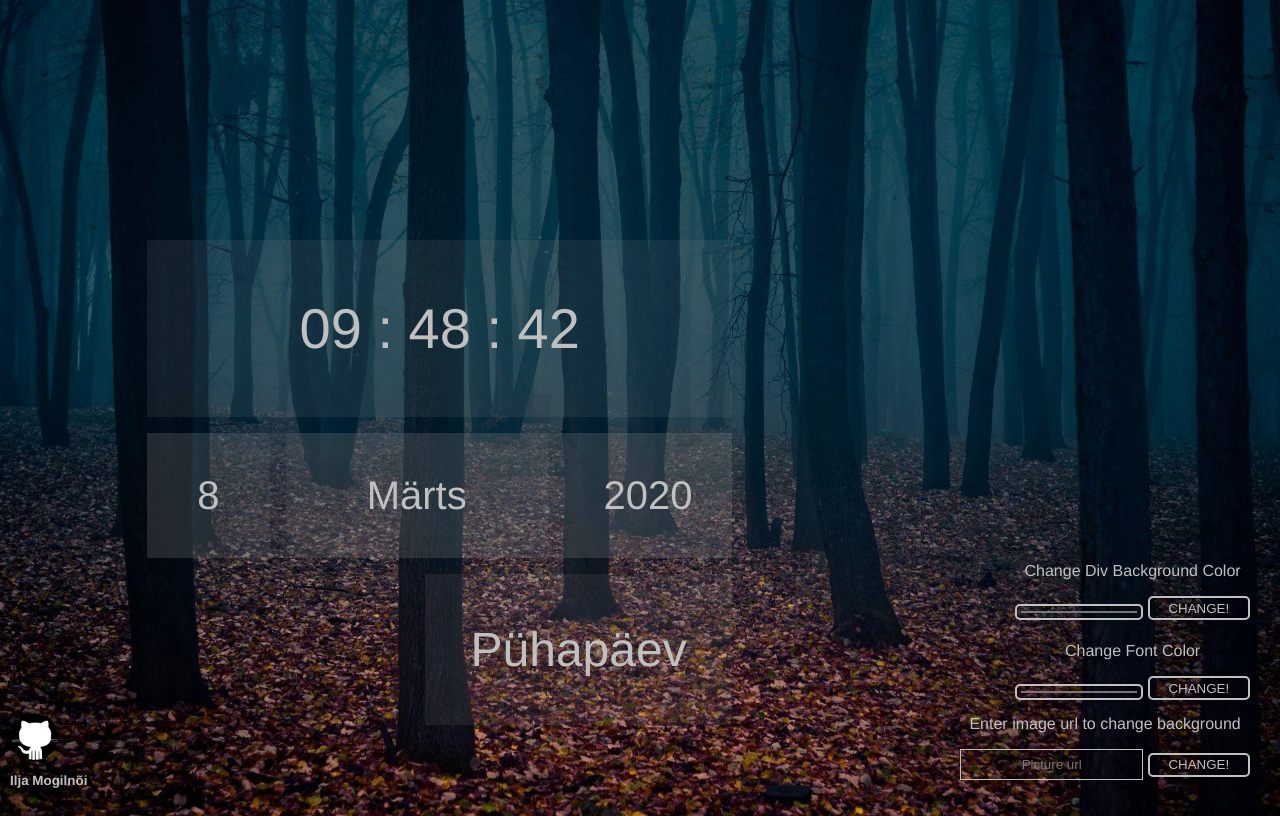
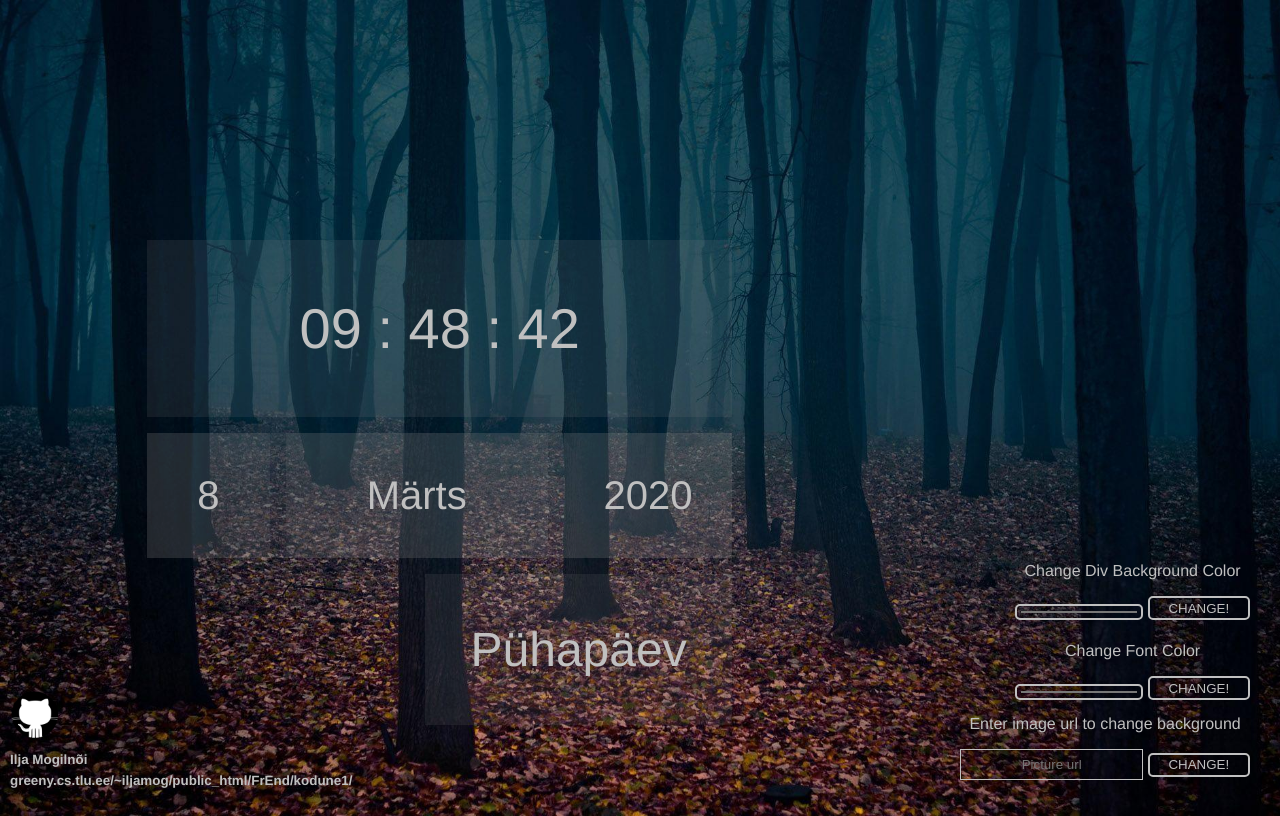
Before and after one commit to iljamog/Eesrakenduste-arendamine, a plain HTML site: page index.html in a window 1280 px wide. Drawn offline with Linux system fonts and the light colour scheme.

Commit message:
Lisasin greeny linki

```diff
--- a/index.html
+++ b/index.html
@@ -36,6 +36,7 @@
 
         <a href="https://github.com/iljamog/Eesrakenduste-arendamine" id="github-logo"  ><img src="github.png" /></a>
         <h6>Ilja Mogilnõi </h6>
+        <h6>greeny.cs.tlu.ee/~iljamog/public_html/FrEnd/kodune1/ </h6>
     </div>
 
 
```
